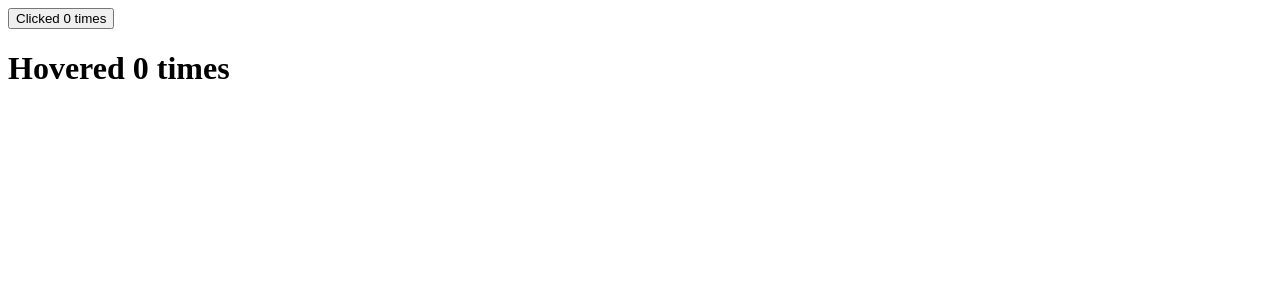
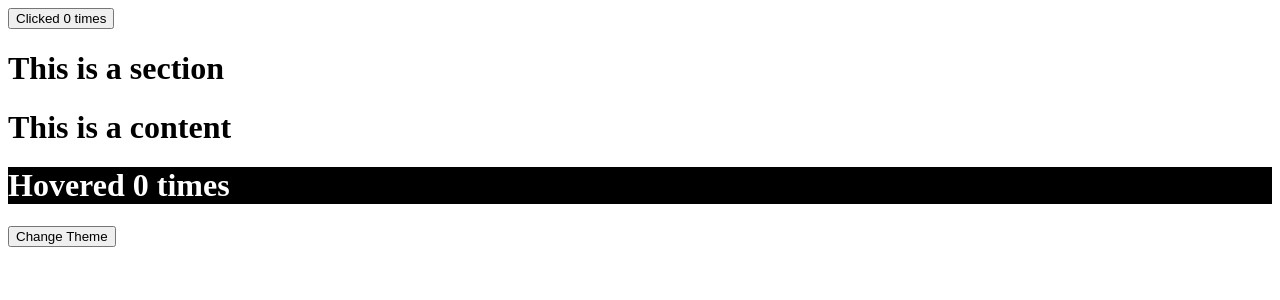
Before and after one commit to asifhjahid/react-practice, a React (Create React App) app: page / in a window 1280 px wide. Shown: the top 300 px of the page. Built offline with nearby package versions, Linux system fonts and the light colour scheme.

Commit message:
context api

```diff
--- a/src/App.js
+++ b/src/App.js
@@ -1,20 +1,45 @@
 import React from 'react';
 import ClickCounter from './components/ClickCounter';
 import Counter from './components/Counter';
-import HoverCounter from './components/HoverCounter';
-// import User from './components/User';
+import Section from './components/Section';
+import ThemeContext from './context/ThemeContext';
 
 
 
-function App() {
 
-  return (
-    <div>
+export default class App extends React.Component{
+  state = {
+    theme:'dark'
+  }
+  switchTheme = ()=>{
+    this.setState(({theme})=>{
+        if(theme ==='dark'){
+            return {
+                theme:'light',
+            }
 
-     <Counter render={(count,incrementCount)=> <ClickCounter counter={count} incrementCount={incrementCount} />} />
-     <Counter render={(count,incrementCount)=> <HoverCounter counter={count} incrementCount={incrementCount} />} />
-    </div>
-  )
+        }else{
+            return{
+                theme:'dark'
+            }
+        }
+    })
+  }
+  render(){
+    const{theme} = this.state;
+    return (
+      <div>
+
+        <Counter>
+        {(count,incrementCount)=> (
+        <ClickCounter counter={count} incrementCount={incrementCount} />
+        )}
+        </Counter>
+
+       <ThemeContext.Provider value={{theme:theme,switchTheme:this.switchTheme}}>
+        <Section  />
+        </ThemeContext.Provider>
+      </div>
+    )
+  }
 }
-
-export default App;
--- /dev/null
+++ b/src/components/Content.js
@@ -0,0 +1,19 @@
+import React from 'react'
+import HoverCounter from './HoverCounter'
+import Counter from './Counter'
+import ThemeContext from '../context/ThemeContext'
+
+export default function Content() {
+    return (
+        <div>
+            <h1>This is a content</h1>
+            <Counter>
+            {(count,incrementCount)=> {
+                return <ThemeContext.Consumer>{({theme,switchTheme}) => <HoverCounter counter={count}
+                incrementCount={incrementCount}
+                theme={theme} switchTheme={switchTheme} />}</ThemeContext.Consumer>
+            }}
+            </Counter>
+        </div>
+    )
+}
--- a/src/components/Counter.js
+++ b/src/components/Counter.js
@@ -11,8 +11,8 @@ export default class Counter extends Component {
         }))
     }
     render() {
-        const{render} = this.props;
+        const{children} = this.props;
         const {count} = this.state;
-        return render(count,this.incrementCount);
+        return children(count,this.incrementCount);
     }
 }
--- a/src/components/HoverCounter.js
+++ b/src/components/HoverCounter.js
@@ -1,9 +1,11 @@
 import React from 'react'
 
-export default function HoverCounter({counter,incrementCount}){
+export default function HoverCounter({counter,incrementCount,theme,switchTheme}){
+    const style = theme ==='dark' ? {backgroundColor: '#000000', color:'#ffffff'}:null
     return (
         <div>
-            <h1 onMouseOver={incrementCount}>Hovered {counter} times</h1>
+            <h1 onMouseOver={incrementCount} style={style}>Hovered {counter} times</h1>
+            <button type='button' onClick={switchTheme}>Change Theme</button>
         </div>
     )
 }
--- /dev/null
+++ b/src/components/Section.js
@@ -0,0 +1,11 @@
+import React from 'react'
+import Content from './Content'
+
+export default function Section() {
+    return (
+        <div>
+            <h1>This is a section</h1>
+            <Content />
+        </div>
+    )
+}
--- /dev/null
+++ b/src/components/lib/Context.js
@@ -0,0 +1,27 @@
+class Context {
+    constructor(value=null){
+        this.value = value;
+    }
+
+    //Provider
+
+    Provider = ({children,value})=>{
+        this.value = value;
+        return children;
+    }
+
+    //Consumer
+
+    Consumer =({children})=>children(this.value);
+
+}
+
+function createContext(value=null){
+    const context = new Context(value);
+    return{
+        Provider:context.Provider,
+        Consumer:context.Consumer,
+    }
+}
+
+export default createContext;
--- /dev/null
+++ b/src/context/ThemeContext.js
@@ -0,0 +1,7 @@
+import React from "react";
+// import createContext from "../components/lib/Context";
+
+
+const ThemeContext = React.createContext();
+
+export default ThemeContext;
```
